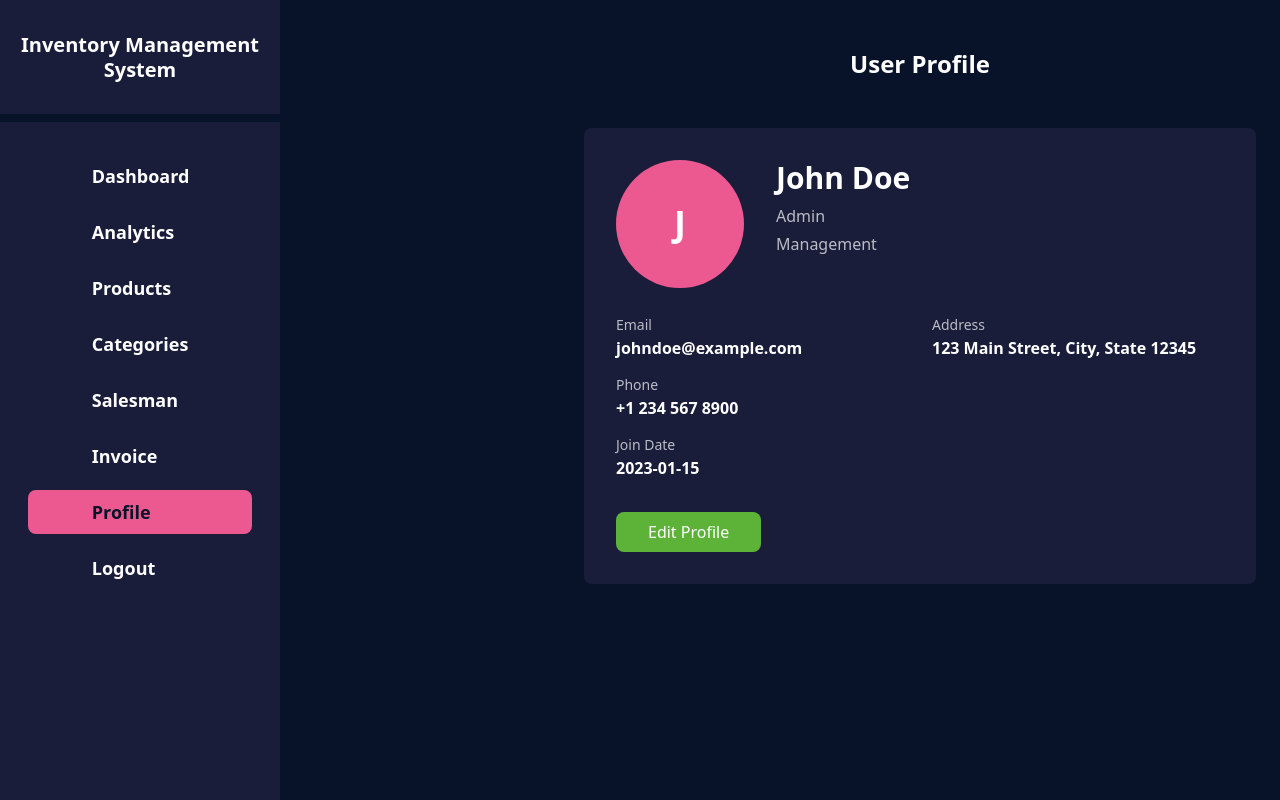
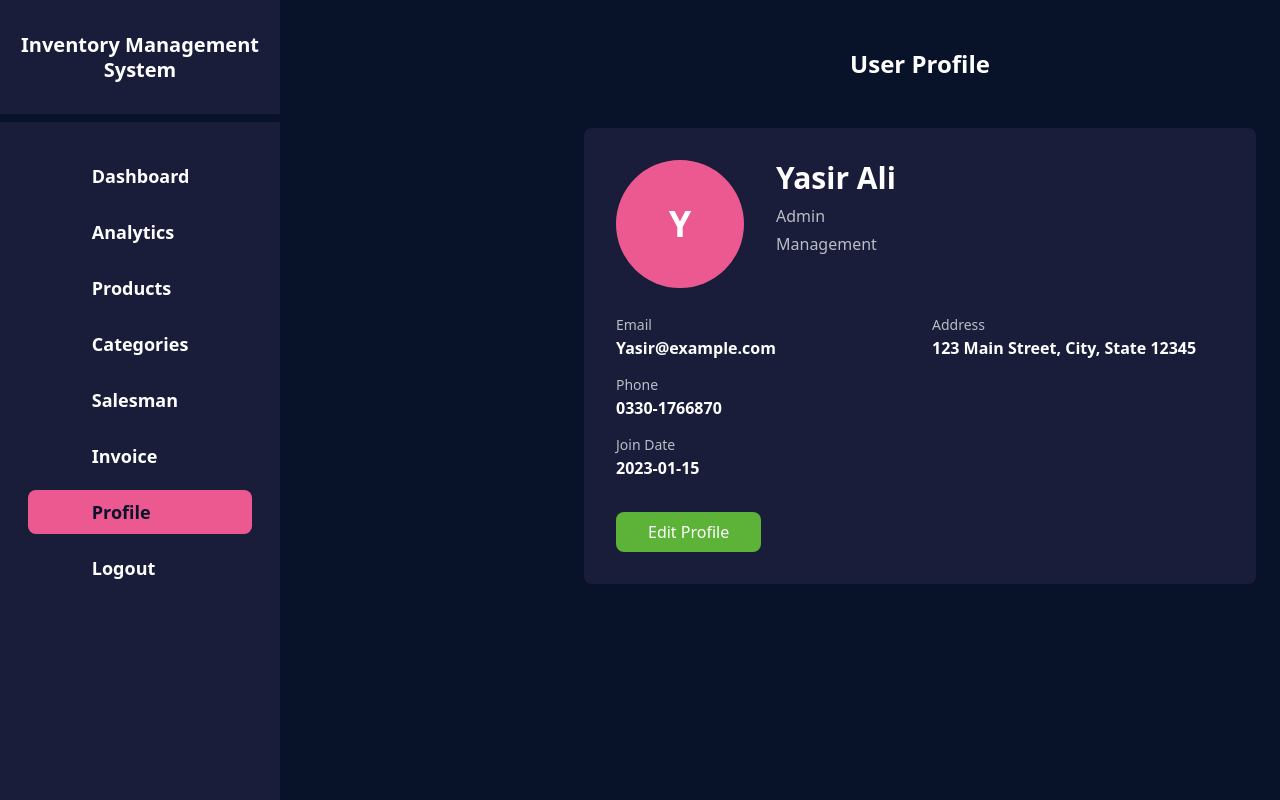
Before and after one commit to Yasir-Ali-Swe/Inventory-Managment-System-React-Dashboard-, a React (Vite) app in the folder frontend/: page /profile in a window 1280 px wide. Shown: the top 800 px of the page. Built offline with nearby package versions, Linux system fonts and the light colour scheme.

Commit message:
All Reusable Components

```diff
--- a/frontend/src/components/Profile.jsx
+++ b/frontend/src/components/Profile.jsx
@@ -2,11 +2,11 @@ import React from 'react'
 
 const Profile = ({ onEditProfile }) => {
   const profileData = {
-    name: "John Doe",
-    email: "johndoe@example.com",
+    name: "Yasir Ali",
+    email: "Yasir@example.com",
     role: "Admin",
     department: "Management",
-    phone: "+1 234 567 8900",
+    phone: "0330-1766870",
     address: "123 Main Street, City, State 12345",
     joinDate: "2023-01-15"
   };
```
